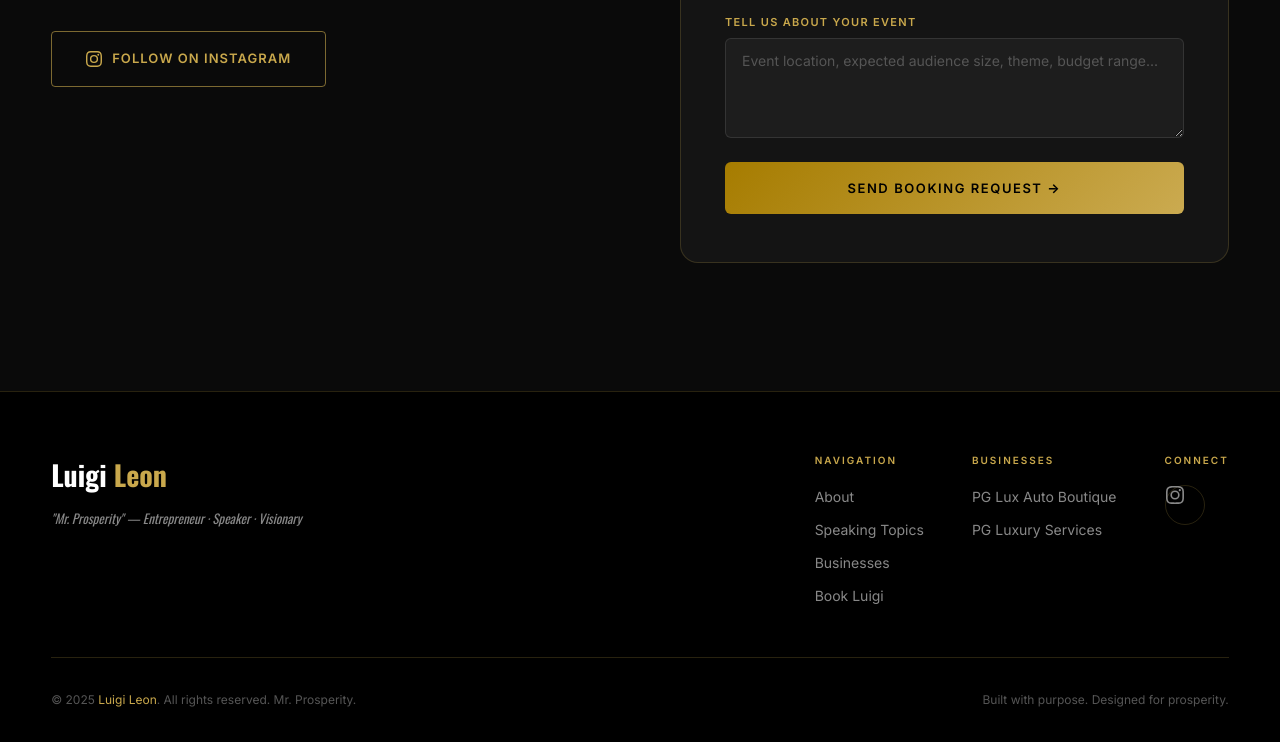
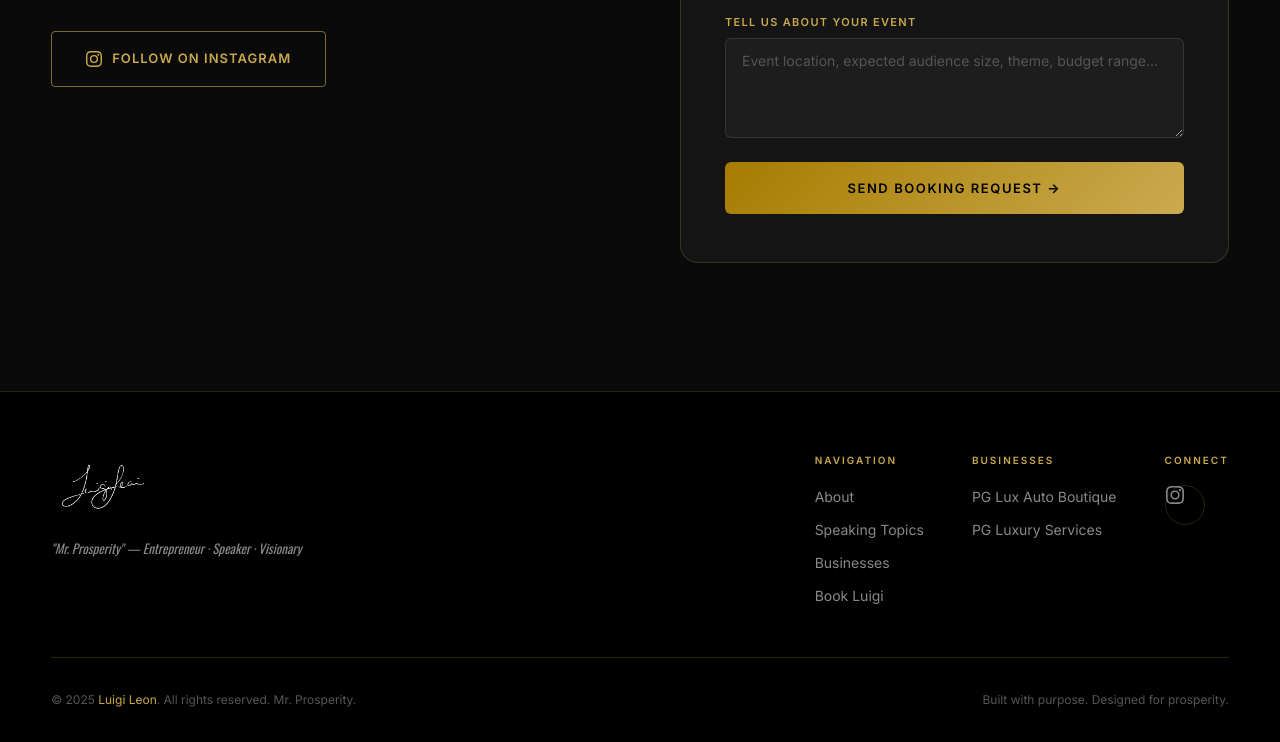
Before and after one commit to socialbullagency-del/luigileon, a plain HTML site: page index.html in a window 1280 px wide. Shown: the part 9193-9935 px from the top of the page. Drawn offline with nearby package versions, Linux system fonts and the light colour scheme.

Commit message:
Update index.html

```diff
--- a/index.html
+++ b/index.html
@@ -981,12 +981,18 @@ button { font-family: inherit; cursor: pointer; }
 }
 .footer-brand {}
 .footer-logo {
-  font-family: var(--ff-display);
-  font-size: 28px;
-  font-weight: 700;
-  margin-bottom: 10px;
-}
-.footer-logo span { color: var(--gold); }
+  display: block;
+  margin-bottom: 14px;
+}
+.footer-logo img {
+  height: 72px;
+  width: auto;
+  display: block;
+  object-fit: contain;
+}
+@media (max-width: 768px) {
+  .footer-logo img { height: 60px; }
+}
 .footer-tagline {
   font-size: 13px;
   color: var(--gray);
@@ -2011,7 +2017,9 @@ button { font-family: inherit; cursor: pointer; }
   <div class="container">
     <div class="footer-inner">
       <div class="footer-brand">
-        <div class="footer-logo">Luigi <span>Leon</span></div>
+        <a href="#hero" class="footer-logo" aria-label="Luigi Leon — Mr. Prosperity">
+          <img src="luigileonlogo.png" alt="Luigi Leon — Mr. Prosperity">
+        </a>
         <div class="footer-tagline">"Mr. Prosperity" — Entrepreneur · Speaker · Visionary</div>
       </div>
       <div class="footer-nav">
```
